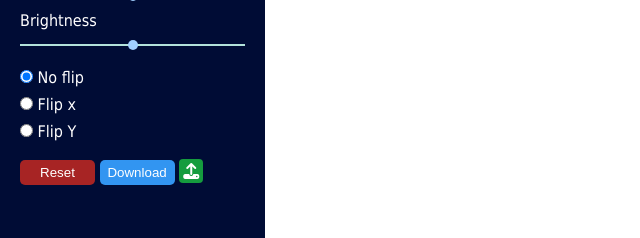
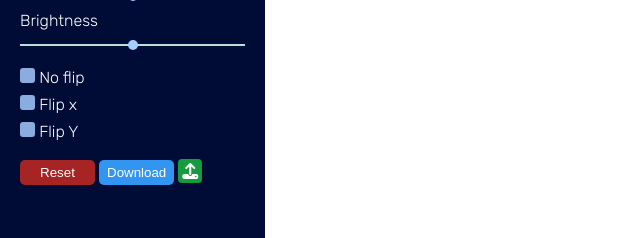
Before and after one commit to parham-ab/javaScript-image-editor, a plain HTML site: page index.html in a window 1280 px wide. Shown: the part 408-646 px from the top of the page, 0-640 px from the left. Drawn offline with nearby package versions, Linux system fonts and the light colour scheme.

Commit message:
fonts added styles updated

```diff
--- a/assets/styles/app.css
+++ b/assets/styles/app.css
@@ -9,7 +9,8 @@
   user-select: none;
 }
 body {
-  font-family: tahoma;
+  font-family: "Quicksand", sans-serif;
+  font-family: "Rubik", sans-serif;
 }
 .img-editor {
   display: flex;
@@ -109,6 +110,17 @@ input[type="range"]:focus::-ms-fill-lower {
 input[type="range"]:focus::-ms-fill-upper {
   background: #b3e3db;
 }
+input[type="radio"] {
+  appearance: none;
+  width: 15px;
+  height: 15px;
+  border-radius: 3px;
+  background: #8bacde;
+}
+input[type="radio"]:focus {
+  border-radius: 8px;
+  background: #4586e7;
+}
 /* buttons */
 .reset {
   border: none;
--- a/index.html
+++ b/index.html
@@ -12,6 +12,13 @@
       referrerpolicy="no-referrer"
     />
     <link rel="shortcut icon" href="assets/img/fav.png" type="image/x-icon" />
+    <!-- fonts -->
+    <link rel="preconnect" href="https://fonts.googleapis.com" />
+    <link rel="preconnect" href="https://fonts.gstatic.com" crossorigin />
+    <link
+      href="https://fonts.googleapis.com/css2?family=Quicksand&family=Rubik:ital,wght@0,300;1,300&display=swap"
+      rel="stylesheet"
+    />
     <link rel="stylesheet" href="assets/styles/app.css" />
     <title>JS Image Editor</title>
   </head>
```
